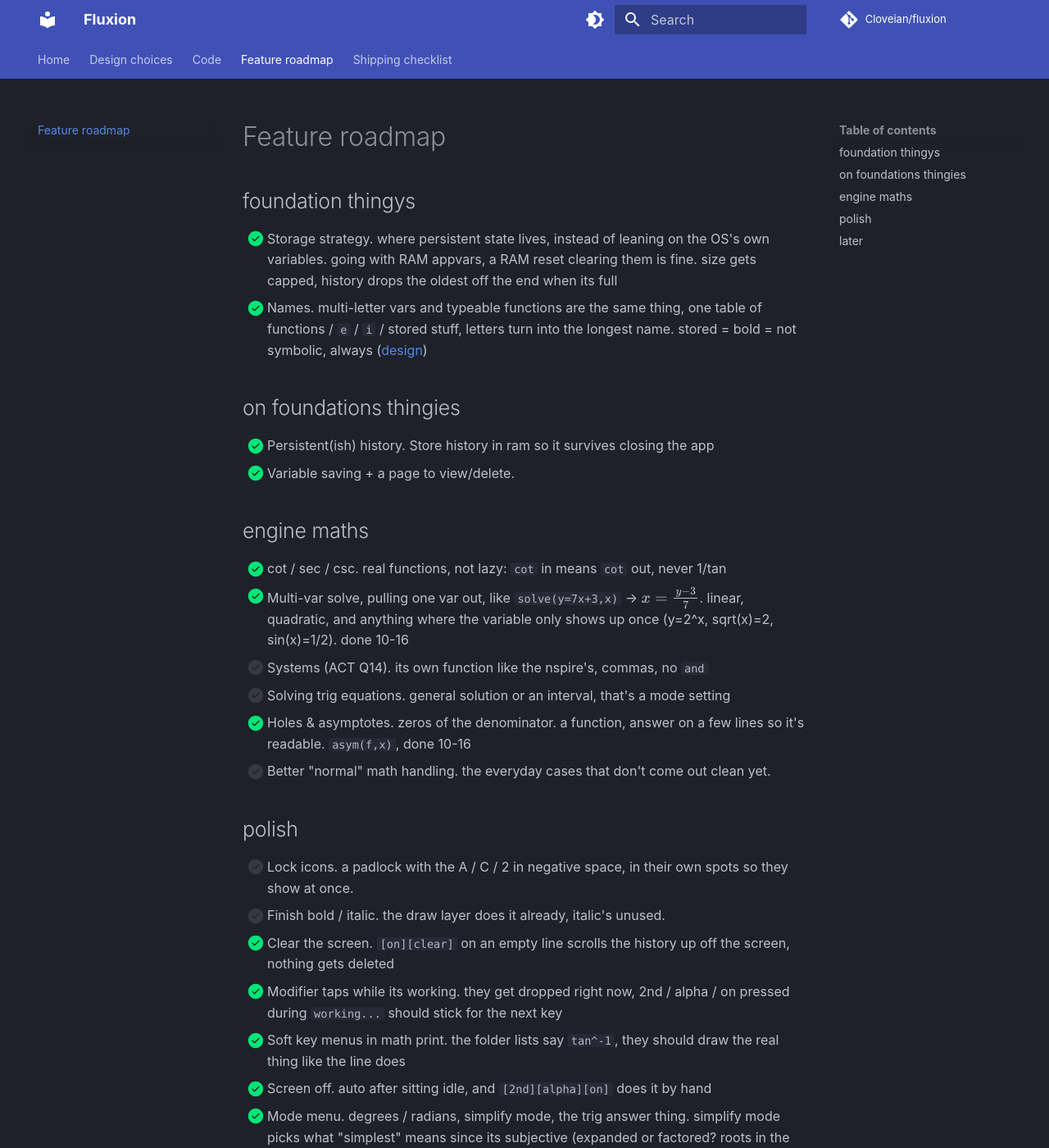
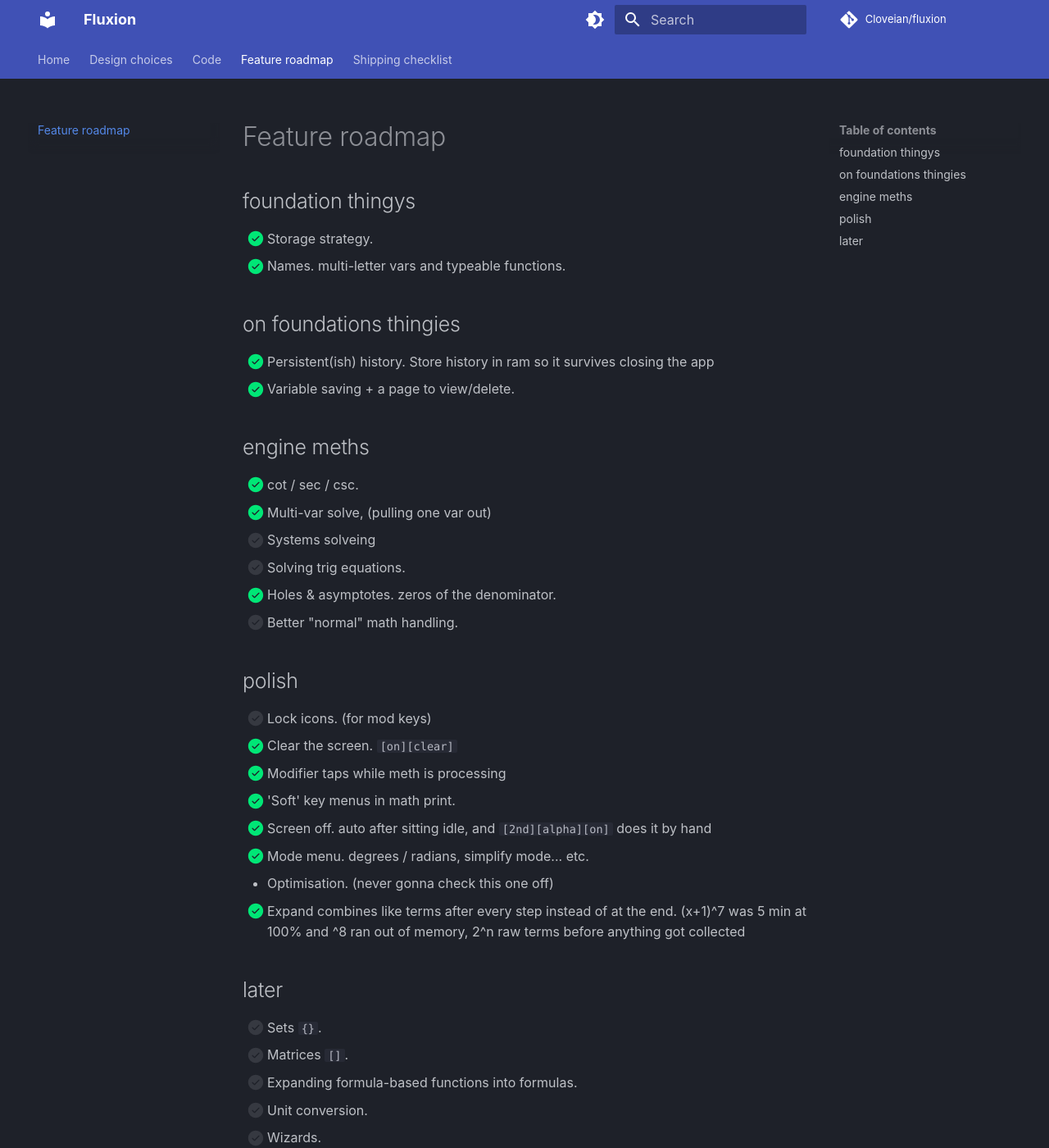
Before and after one commit to Cloveian/fluxion, an MkDocs documentation site: the page built from docs/roadmap.md, in a window 1280 px wide and 1400 px high. Shown: the whole window at 82% size. Built offline with MkDocs 1.6.1 and Material for MkDocs 9.7.7, drawn with Linux system fonts in a browser that asks for light colours; comment, search, counter and statistics services are not loaded; some of the changed text lies outside the part shown.

Commit message:
roadmap, less words

```diff
--- a/docs/roadmap.md
+++ b/docs/roadmap.md
@@ -2,40 +2,32 @@
 
 ## foundation thingys
 
-- [x] Storage strategy. where persistent state lives, instead of leaning on
-  the OS's own variables. going with RAM appvars, a RAM reset clearing them is fine. size gets capped,
-  history drops the oldest off the end when its full
-- [x] Names. multi-letter vars and typeable functions are the same thing, one table of
-  functions / `e` / `i` / stored stuff, letters turn into the longest name. stored = bold =
-  not symbolic, always ([design](design-choices/input.md#names))
+- [x] Storage strategy.
+- [x] Names. multi-letter vars and typeable functions.
 
 ## on foundations thingies
 
 - [x] Persistent(ish) history. Store history in ram so it survives closing the app
 - [x] Variable saving + a page to view/delete.
 
-## engine maths
+## engine meths
 
-- [x] cot / sec / csc. real functions, not lazy: `cot` in means `cot` out, never 1/tan
-- [x] Multi-var solve, pulling one var out, like `solve(y=7x+3,x)` -> $x=\frac{y-3}{7}$. linear, quadratic, and anything where the variable only shows up once (y=2^x, sqrt(x)=2, sin(x)=1/2). done 10-16
-- [ ] Systems (ACT Q14). its own function like the nspire's, commas, no `and`
-- [ ] Solving trig equations. general solution or an interval, that's a mode setting
-- [x] Holes & asymptotes. zeros of the denominator. a function, answer on a few lines so it's readable. `asym(f,x)`, done 10-16
-- [ ] Better "normal" math handling. the everyday cases that don't come out clean yet.
+- [x] cot / sec / csc.
+- [x] Multi-var solve, (pulling one var out)
+- [ ] Systems solveing
+- [ ] Solving trig equations.
+- [x] Holes & asymptotes. zeros of the denominator.
+- [ ] Better "normal" math handling.
 
 ## polish
 
-- [ ] Lock icons. a padlock with the A / C / 2 in negative space, in their own spots so they show at once.
-- [ ] Finish bold / italic. the draw layer does it already, italic's unused.
-- [x] Clear the screen. `[on][clear]` on an empty line scrolls the history up off the screen, nothing gets deleted
-- [x] Modifier taps while its working. they get dropped right now, 2nd / alpha / on pressed during `working...` should stick for the next key
-- [x] Soft key menus in math print. the folder lists say `tan^-1`, they should draw the real thing like the line does
+- [ ] Lock icons. (for mod keys)
+- [x] Clear the screen. `[on][clear]`
+- [x] Modifier taps while meth is processing
+- [x] 'Soft' key menus in math print.
 - [x] Screen off. auto after sitting idle, and `[2nd][alpha][on]` does it by hand
-- [x] Mode menu. degrees / radians, simplify mode, the trig answer thing. simplify mode picks
-  what "simplest" means since its subjective (expanded or factored? roots in the bottom?).
-  presets plus a few toggles, "by hand" is the default preset and is really just a toggle
-  combo. the form key switches it, the rationalize toggle in Tools moves here
-- Optimisation. ongoing, cancel/poll is in and the slow cases are logged.
+- [x] Mode menu. degrees / radians, simplify mode... etc.
+- Optimisation. (never gonna check this one off)
 - [x] Expand combines like terms after every step instead of at the end. (x+1)^7 was 5 min at 100% and ^8 ran out of memory, 2^n raw terms before anything got collected
 
 ## later
@@ -47,4 +39,4 @@
 - [ ] Wizards.
 - [ ] Geometry stuff (visuals?). needs breaking into real formulas (area, distance, slope...).
 - [ ] Graphs.
-- [ ] Steps to solve. show the work, not just the answer. last, once the engine's settled.
+- [ ] Steps to solve. show the work..
```
